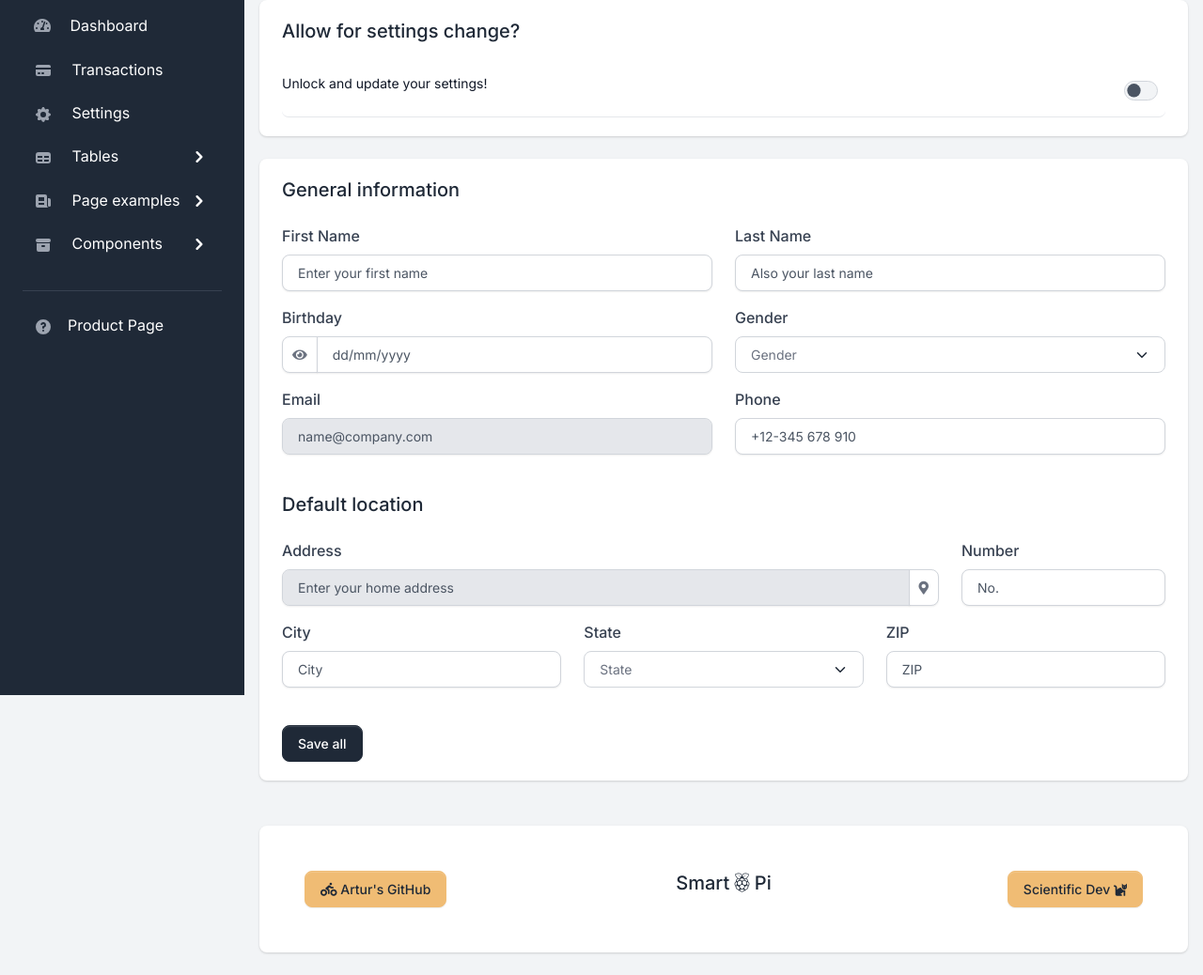
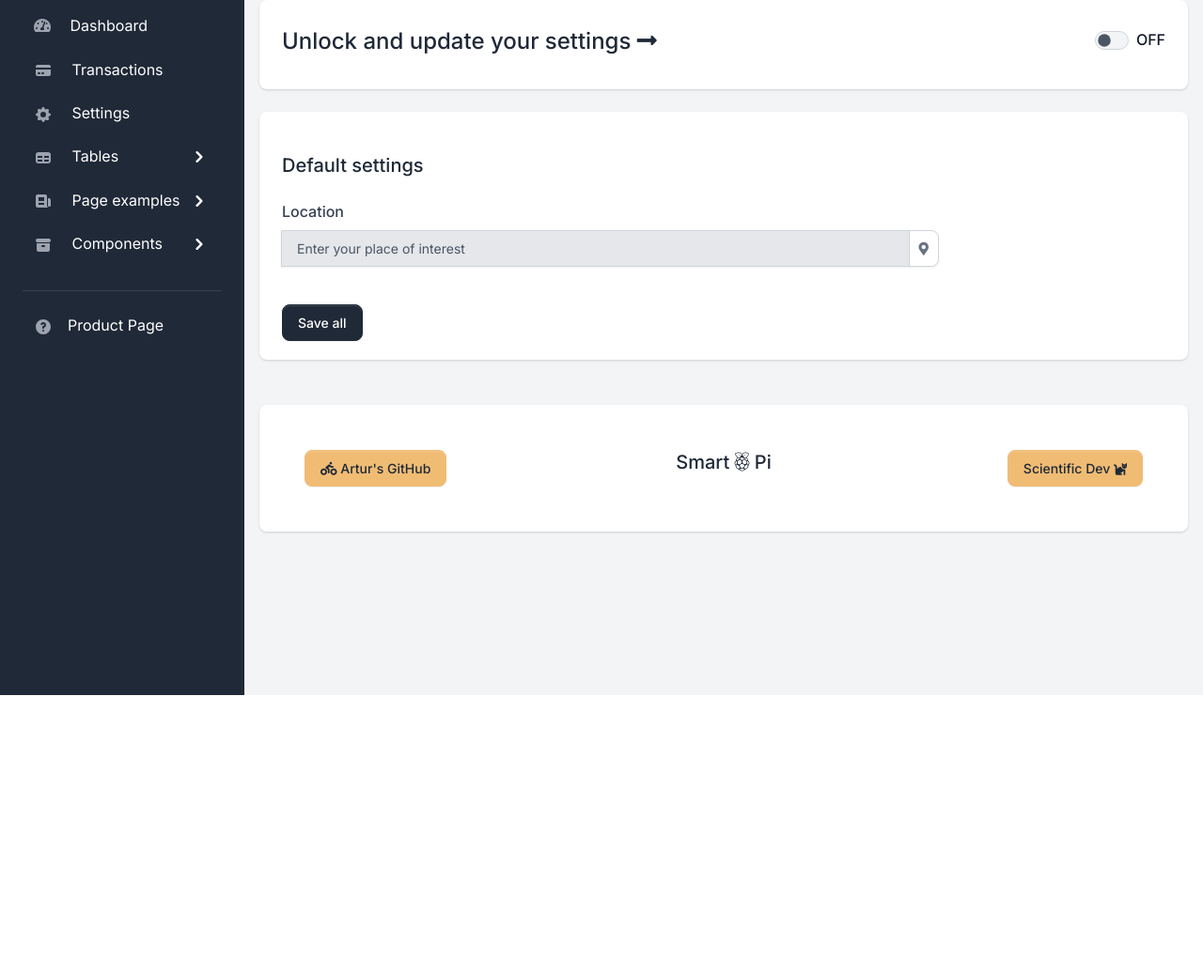
Before and after one commit to zacniewski/SmartPi, a Django app: template apps/templates/home/settings.html in a window 1280 px wide. Shown: the part 60-1098 px from the top of the page at 94% size. After the commit the page ends 800 px from the top, so only its background shows below. Run offline with Django 3.2, Linux system fonts and the light colour scheme; the template is opened without the code that fills it, so the values that code supplies are empty; some libraries are stand-ins or nearby versions.

```diff
--- a/apps/home/urls.py
+++ b/apps/home/urls.py
@@ -1,8 +1,4 @@
 # -*- encoding: utf-8 -*-
-"""
-Copyright (c) 2019 - present AppSeed.us
-"""
-
 from django.urls import path, re_path
 from apps.home import views
 
--- a/apps/templates/home/settings.html
+++ b/apps/templates/home/settings.html
@@ -10,30 +10,28 @@
     <div class="row">
         <div class="col-12 col-xl-12">
             <div class="card card-body border-0 shadow mb-4 mb-xl-0">
-                <h2 class="h5 mb-4">Allow for settings change?</h2>
                 <ul class="list-group list-group-flush">
-                    <li class="list-group-item d-flex align-items-center justify-content-between px-0 border-bottom">
+                    <li class="list-group-item d-flex align-items-center justify-content-between px-0 border-info">
                         <div>
-                            <p class="small pe-4">Unlock and update your settings!</p>
+                            <h4 class="pe-4">Unlock and update your settings
+                                <span><i class="fas fa-long-arrow-alt-right"></i></span>
+                            </h4>
                         </div>
-                        <div>
                         <div class="form-check form-switch">
                             <input class="form-check-input"
                                    type="checkbox"
                                    id="user-notification-1"
                                    onchange="toggle()"
                             >
-                                <label class="form-check-label" for="user-notification-1"></label>
-                            </div>
+                            <label class="form-check-label" for="user-notification-1">OFF</label>
                         </div>
                     </li>
                 </ul>
             </div>
 
             <div class="card card-body border-0 shadow mt-4 mb-4">
-                <h2 class="h5 mb-4">General information</h2>
-                <form>
-                    <div class="row">
+                <form method="GET">
+                    <!--<div class="row">
                         <div class="col-md-6 mb-3">
                             <div>
                                 <label for="first_name">First Name</label>
@@ -79,28 +77,30 @@
                                 <input class="form-control" id="phone" type="number" placeholder="+12-345 678 910" required>
                             </div>
                         </div>
-                    </div>
-                    <h2 class="h5 my-4">Default location</h2>
+                    </div>-->
+                    <h2 class="h5 my-4">Default settings</h2>
                     <div class="row">
                         <div class="col-sm-9 mb-3">
                             <div class="form-group">
-                                <label for="address">Address</label>
+                                <label for="address">Location</label>
                                 <div class="input-group">
-                                    <input class="form-control" id="address" type="password" placeholder="Enter your home address" disabled>
+                                    <br>
+                                    <input class="form-control" id="id_location" type="text" placeholder="Enter your place of interest" disabled>
                                     <span class="input-group-text">
                                         <i class="fas fa-map-marker-alt"></i>
                                     </span>
                                 </div>
                             </div>
                         </div>
-                        <div class="col-sm-3 mb-3">
+                        <!--<div class="col-sm-3 mb-3">
                             <div class="form-group">
                                 <label for="number">Number</label>
                                 <input class="form-control" id="number" type="number" placeholder="No." required>
                             </div>
                         </div>
-                    </div>
-                    <div class="row">
+                    </div>-->
+
+                        <!--<div class="row">
                         <div class="col-sm-4 mb-3">
                             <div class="form-group">
                                 <label for="city">City</label>
@@ -170,15 +170,17 @@
                                 <input class="form-control" id="zip" type="tel" placeholder="ZIP" required>
                             </div>
                         </div>
-                    </div>
+                    </div>-->
                         <div class="mt-3">
                         <button
                                 class="btn btn-gray-800 mt-2 animate-up-2"
                                 type="submit"
+                                id="save_all"
                                 onclick="save_all()"
                         >
                             Save all
                         </button>
+                    </div>
                     </div>
                 </form>
             </div>
@@ -191,25 +193,32 @@
 {% block javascripts %}
     <script>
         function toggle() {
-            let location = document.getElementById('address');
+            let location = document.getElementById('id_location');
             let check_location_attr = location.hasAttribute('disabled');
-            console.log('check_location_attr =', check_location_attr);
+            let on_off = document.getElementsByClassName('form-check-label')[0];
+            let save_button = document.getElementById('save_all');
+
             if (!check_location_attr) {
                 location.setAttribute('disabled', 'True');
+                on_off.innerHTML = 'OFF'
+                save_button.setAttribute('disabled', 'True');
             }
             else {
                 location.removeAttribute('disabled');
+                on_off.innerHTML = 'ON'
+                save_button.removeAttribute('disabled');
             }
 
         }
 
         function save_all() {
-            let location = document.getElementById('address');
-            let switcher  =document.getElementById('user-notification-1');
+            let location = document.getElementById('id_location');
+            let switcher = document.getElementById('user-notification-1');
             location.setAttribute('disabled', 'True');
             if (switcher.hasAttribute('checked')) {
                 switcher.removeAttribute('checked');
             }
+            save_button.setAttribute('disabled', 'True');
         }
     </script>
 {% endblock javascripts %}
```
Also changed, not shown: apps/home/forms.py (added, +11 -0 lines), apps/home/views.py (+15 -5 lines). Lines whose indentation alone changed are shown as unchanged.
